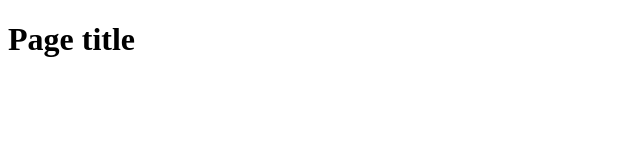
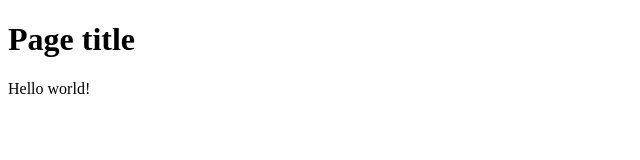
Before and after one commit to viachK/Mate, a plain HTML site: page index.html in a window 1280 px wide. Shown: the whole page, without its empty margins (0-640 px from the left). Drawn offline with Linux system fonts and the light colour scheme.

Commit message:
fix footer

```diff
--- a/index.html
+++ b/index.html
@@ -7,5 +7,6 @@
 </head>
 <body>
   <h1>Page title</h1>
+  <footer>Hello world!</footer>
 </body>
 </html>
```
